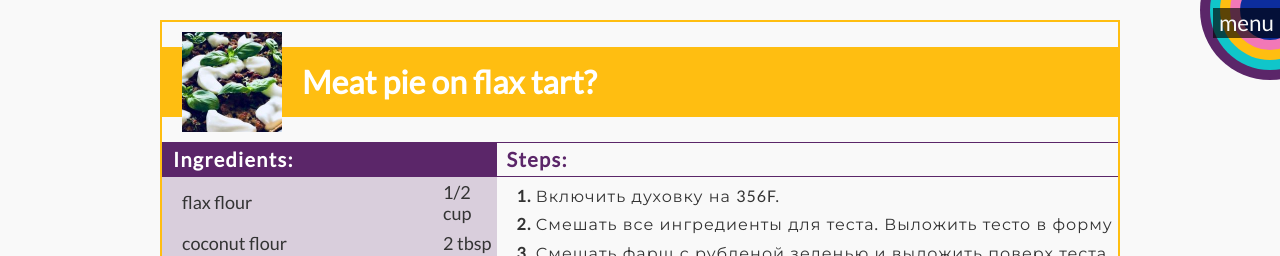
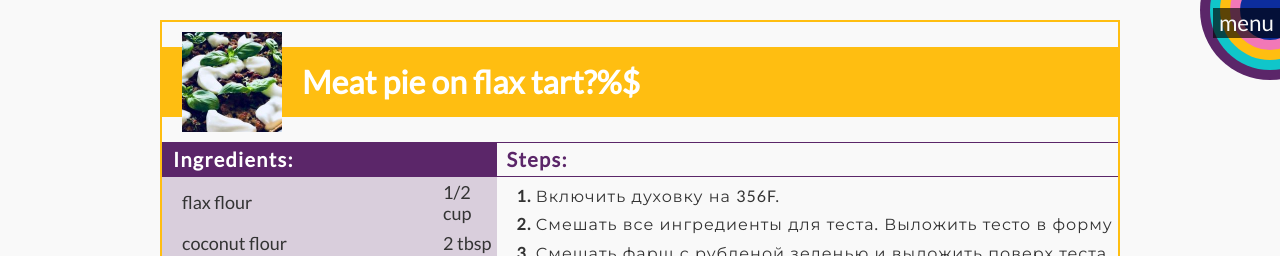
Before and after one commit to yuliapi/ipCook, a Jekyll site: the page built from _posts/2018-05-22-flax-flour-meat-pie.md, in a window 1280 px wide. Shown: the top 256 px of the page. Built offline with Jekyll 4.4.1, drawn with Linux system fonts in a browser that asks for light colours; nearby versions of some CDN libraries.

Commit message:
Add/edit recipe or image

```diff
--- a/_posts/2018-05-22-flax-flour-meat-pie.md
+++ b/_posts/2018-05-22-flax-flour-meat-pie.md
@@ -1,5 +1,5 @@
 ---
-title: meat pie on flax tart?
+title: meat pie on flax tart?%$
 layout: post
 output: true
 permalink: "/meat-pie-on-flax-tart/"
```
Also changed, not shown: 4 other files.
